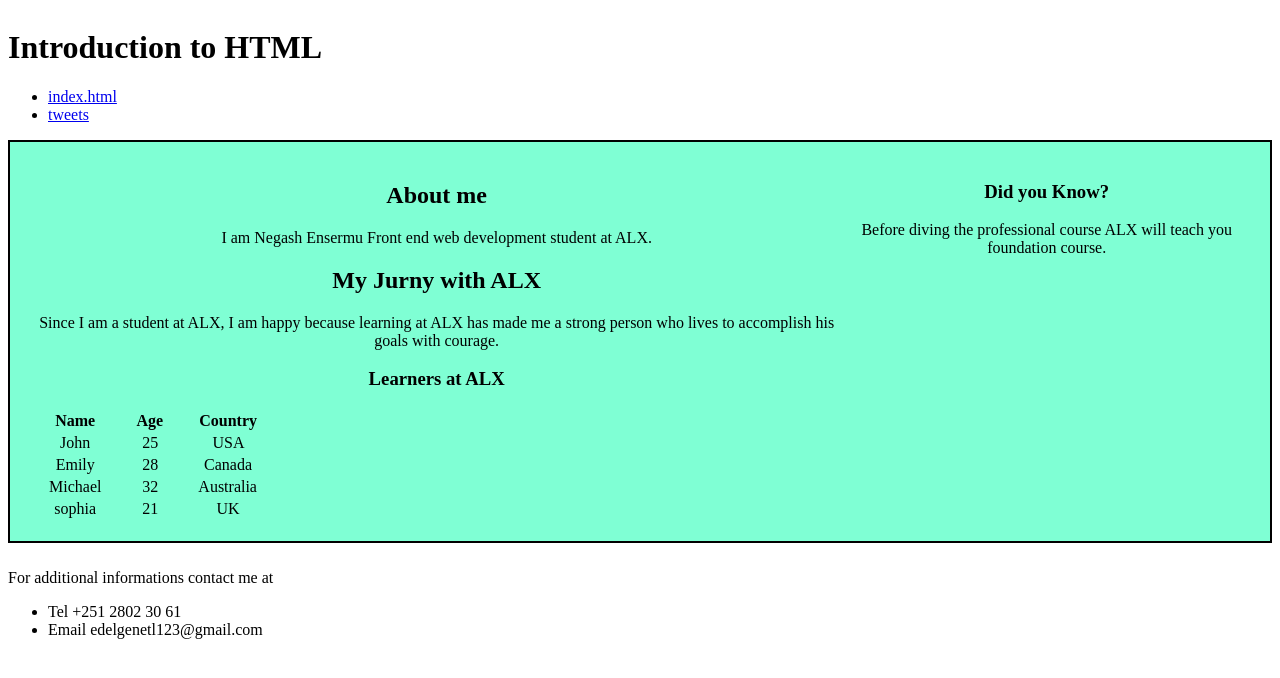
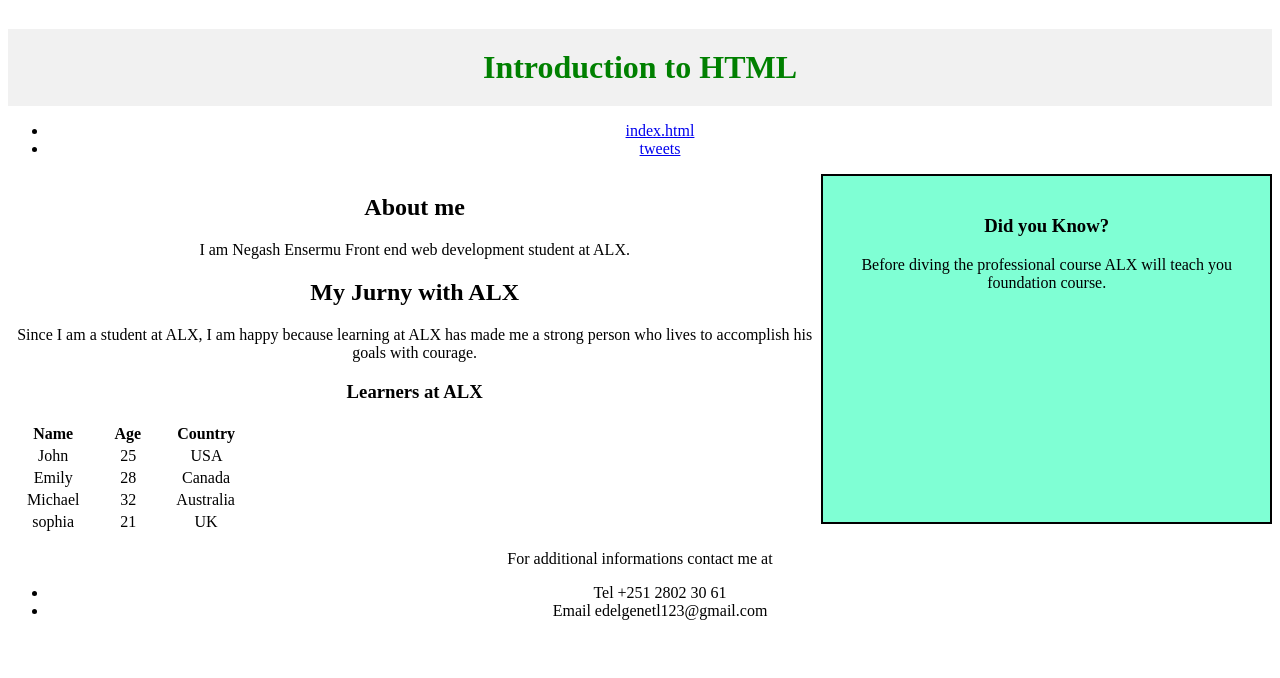
Before and after one commit to Negashensermu/alx_html_css, a plain HTML site: page css_basic/index.html in a window 1280 px wide. Drawn offline with Linux system fonts and the light colour scheme.

Commit message:
files are madified

```diff
--- a/css_basic/index.html
+++ b/css_basic/index.html
@@ -3,13 +3,14 @@
     <head>
         <meta charset="utf-8">
         <title>base_index.html</title>
-        <meta name="viewport" content="width=device-width, initial-scale=1.0">
         <link href="base.css" rel="stylesheet">
         <link href="styles.css" rel="stylesheet">
+        <style>
+        </style>
     </head>
-    <body class="body",class = "work_on_smartphone" >
+    <body class="body">
         <header>
-            <h1>Introduction to HTML</h1>
+            <h1 class="h1">Introduction to HTML</h1>
             <nav>
                 <ul>
                     <li><a href="https://negashensermu.github.io/ " target="_blank">
--- a/css_basic/styles.css
+++ b/css_basic/styles.css
@@ -1,24 +1,26 @@
+.header {
+background-color: #b80b0b;
+text-align: center;
+padding: 20px;
+}
 .main {
     display: flex;
     flex-direction: row;
     height: auto;
     width: auto;
     text-align: center;
-    padding: 20px;
-    border: 2px solid black;
-    background-color: aquamarine;
-    margin-bottom: 10px;
-
 }
 .body {
     display: flex;
     flex-direction: column;
+    text-align: center;
 }
 .h1 {
     color: green;
     margin-bottom: 10px;
+    background-color: #F1F1F1;
+    padding: 20px;
 }
-.h2 {}
 .article {
     flex: 2;
     overflow-y: auto;
@@ -26,4 +28,8 @@
 .aside {
     flex: 1;
     overflow-y: auto;
+    padding: 20px;
+    border: 2px solid black;
+    background-color: aquamarine;
+    margin-bottom: 10px;
 }
```
